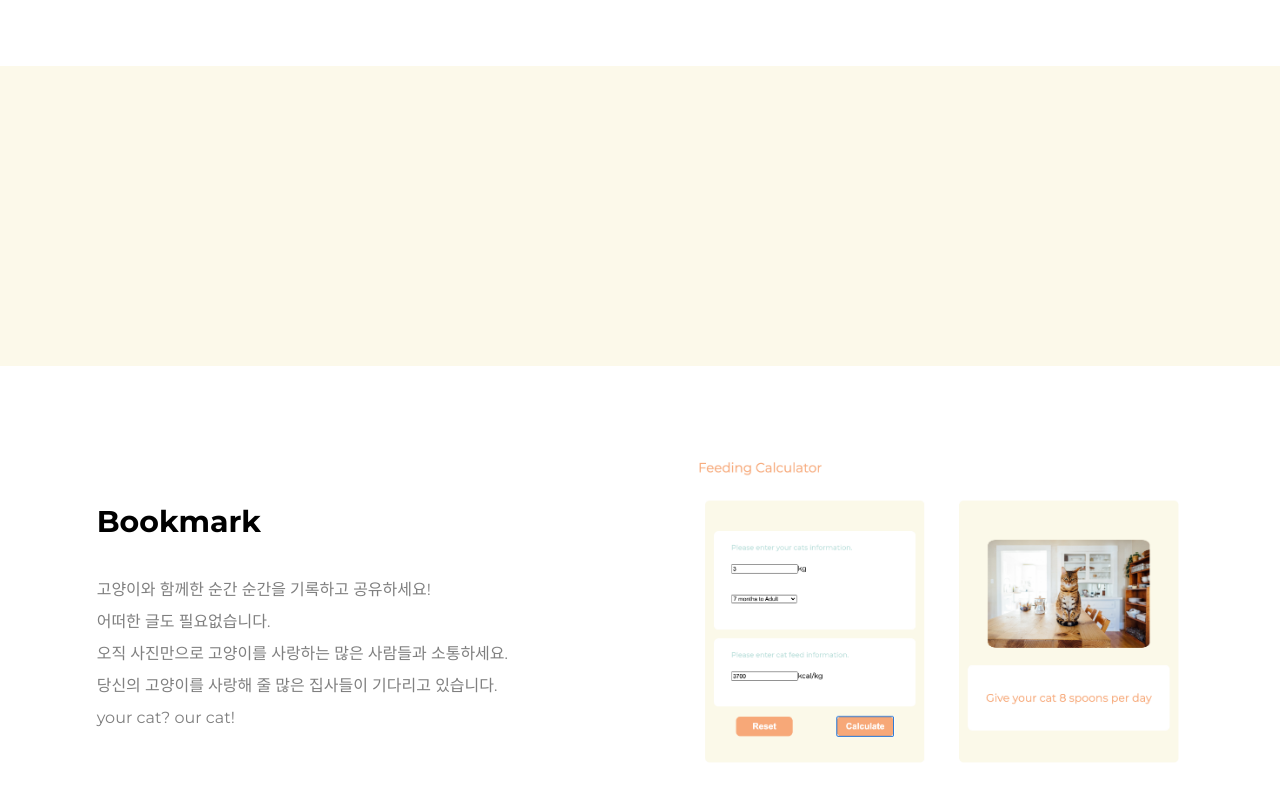
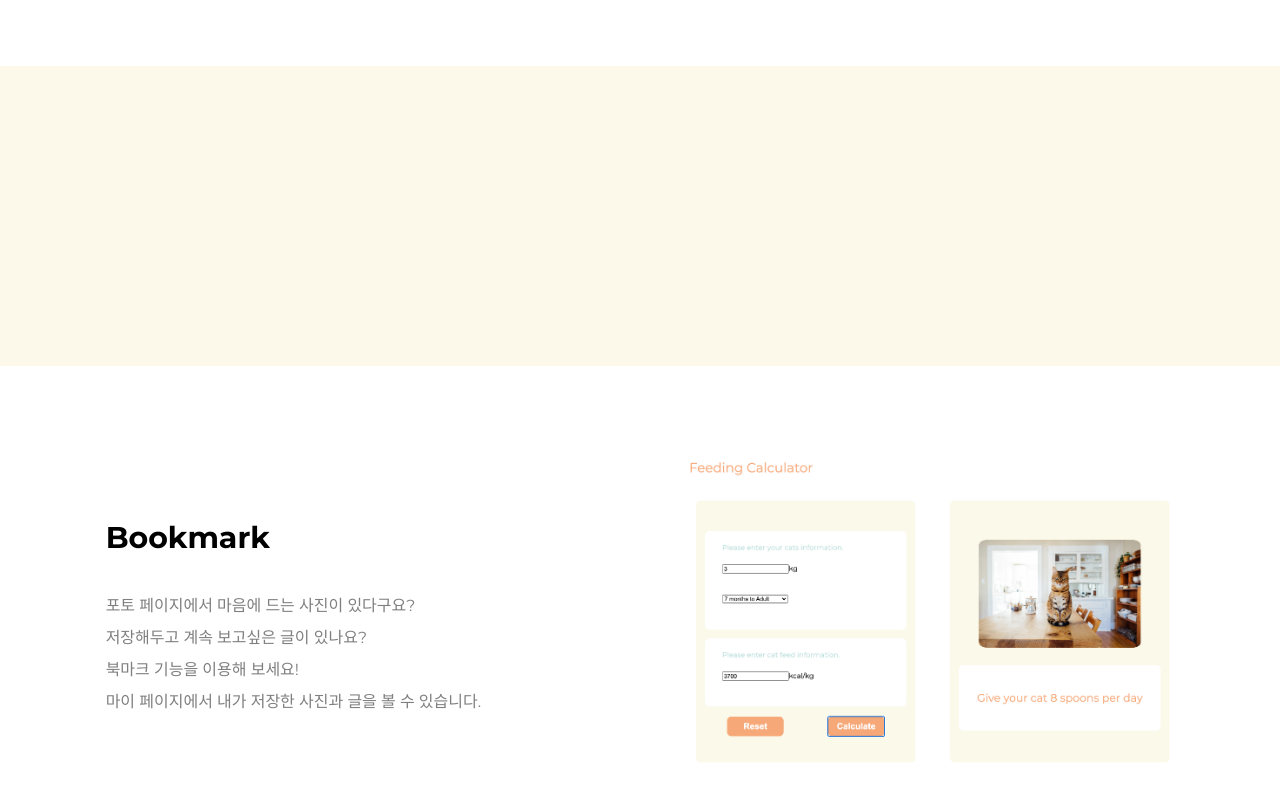
Before and after one commit to codestates/yourcat-client, a React (Create React App) app: page / in a window 1280 px wide. Shown: the part 4034-4834 px from the top of the page. Built offline with nearby package versions, Linux system fonts and the light colour scheme.

Commit message:
[#40][Update] bookmark introduction

```diff
--- a/src/components/pages/LandingPage/LandingPage.js
+++ b/src/components/pages/LandingPage/LandingPage.js
@@ -151,8 +151,10 @@ export default function LandingPage() {
           <RightDesc>
             사람들과 함께 고양이와의 일상을 공유해보세요! <br />
             <br />
-            좋은 일이나 나쁜 일 궁금한 점을 같이 고민하고 같이 기뻐해 줄
-            집사들이 기다리고 있습니다! <br />
+            좋은 일이나 나쁜 일 궁금한 점을
+            <br />
+            <br /> 같이 고민하고 같이 기뻐해 줄 집사들이 기다리고 있습니다!{' '}
+            <br />
             <br />
             마음에 드는 글을 저장해서 편하게 관리할 수 있습니다. <br />
             <br />
@@ -197,16 +199,14 @@ export default function LandingPage() {
         <LeftTextBox>
           <WelcomeTitle>Bookmark</WelcomeTitle>
           <LeftDesc>
-            고양이와 함께한 순간 순간을 기록하고 공유하세요! <br />
+            포토 페이지에서 마음에 드는 사진이 있다구요? <br />
             <br />
-            어떠한 글도 필요없습니다.
-            <br />
-            <br /> 오직 사진만으로 고양이를 사랑하는 많은 사람들과 소통하세요.{' '}
+            저장해두고 계속 보고싶은 글이 있나요?
             <br />
             <br />
-            당신의 고양이를 사랑해 줄 많은 집사들이 기다리고 있습니다.
+            북마크 기능을 이용해 보세요! <br />
             <br />
-            <br /> your cat? our cat!
+            마이 페이지에서 내가 저장한 사진과 글을 볼 수 있습니다.
           </LeftDesc>
         </LeftTextBox>
         <IMG />
```
